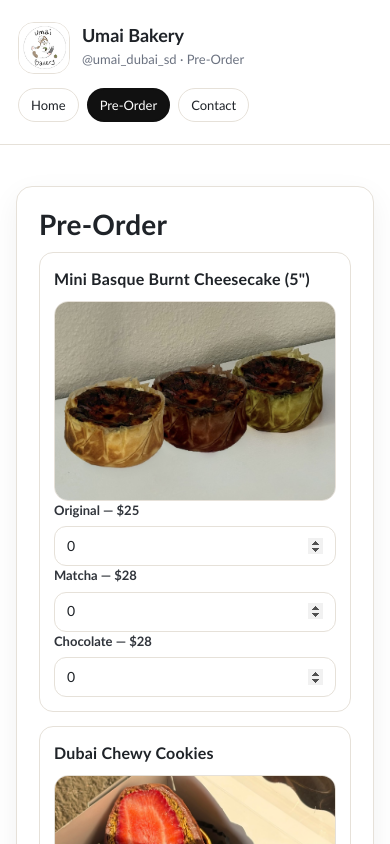
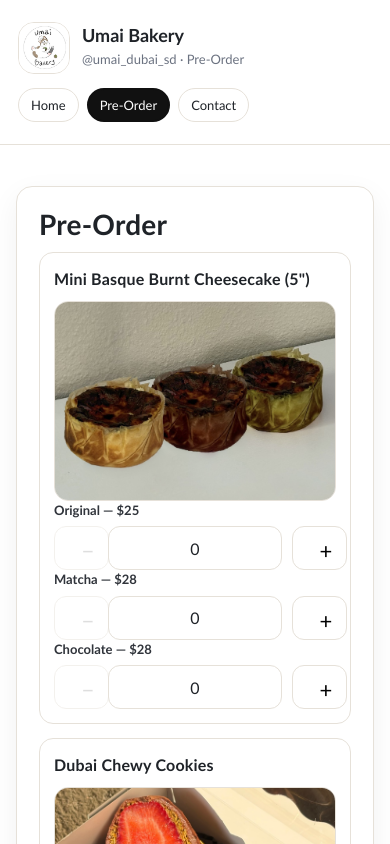
Before and after one commit to lahrry/Umai_Bakery, a React (Vite) app: page / in a window 390 px wide. Both pictures are taken after a click on the button "Pre-Order". Shown: the part 157-1001 px from the top of the page. Built offline with nearby package versions, Linux system fonts and the light colour scheme; no server answers.

Commit message:
UI + mobile qty stepper + pickup cutoff logic

```diff
--- a/src/App.css
+++ b/src/App.css
@@ -498,3 +498,35 @@
   height: auto;
   display: block;
 }
+
+/* ✅ Qty Stepper (mobile friendly) */
+.qtyStepper{
+  display: grid;
+  grid-template-columns: 44px 1fr 44px;
+  gap: 10px;
+  align-items: center;
+}
+
+.qtyBtn{
+  height: 44px;
+  border-radius: 12px;
+  border: 1px solid var(--border);
+  background: #fff;
+  font-size: 22px;
+  line-height: 1;
+  font-family: inherit;
+  cursor: pointer;
+}
+
+.qtyBtn:disabled{
+  opacity: 0.45;
+  cursor: not-allowed;
+}
+
+/* 기존 qtyInput 스타일을 그대로 쓰되,
+   iOS 줌 방지 위해 폰트 16px 권장 */
+.qtyInput{
+  height: 44px;
+  text-align: center;
+  font-size: 16px;
+}
--- a/src/App.tsx
+++ b/src/App.tsx
@@ -1,4 +1,3 @@
-// App.tsx (FULL)
 import React, { useMemo, useState } from "react";
 import "./App.css";
 
@@ -113,7 +112,8 @@
     const sat = addDays(thisSaturday, 7 * w);
 
     // ---- 컷오프 규칙 ----
-    // w === 0 인 경우만 "이번 주" 이므로 제한 적용
+    // 목요일에 주문하면 이번주 금요일 픽업 불가
+    // 금요일에 주문하면 이번주 토요일 픽업 불가
     const blockThisWeekFriday = w === 0 && dow === 4; // Thu
     const blockThisWeekSaturday = w === 0 && dow === 5; // Fri
 
@@ -137,6 +137,58 @@
   return options;
 }
 
+/** ✅ iOS/Instagram 브라우저에서 number spinner가 안 떠서,
+ *  - / + 스테퍼로 수량 조절 가능하게 만든 컴포넌트
+ */
+function QtyStepper(props: {
+  value: number;
+  min?: number;
+  max?: number;
+  onChange: (next: number) => void;
+  ariaLabel?: string;
+}) {
+  const { value, min = 0, max = 999, onChange, ariaLabel } = props;
+
+  const dec = () => onChange(Math.max(min, value - 1));
+  const inc = () => onChange(Math.min(max, value + 1));
+
+  return (
+    <div className="qtyStepper" aria-label={ariaLabel}>
+      <button
+        type="button"
+        className="qtyBtn"
+        onClick={dec}
+        disabled={value <= min}
+        aria-label="Decrease"
+      >
+        −
+      </button>
+
+      <input
+        className="qtyInput"
+        inputMode="numeric"
+        pattern="[0-9]*"
+        value={String(value)}
+        onChange={(e) => {
+          const cleaned = e.target.value.replace(/[^\d]/g, "");
+          const n = cleaned === "" ? 0 : Number(cleaned);
+          if (Number.isNaN(n)) return;
+          onChange(Math.min(max, Math.max(min, n)));
+        }}
+      />
+
+      <button
+        type="button"
+        className="qtyBtn"
+        onClick={inc}
+        disabled={value >= max}
+        aria-label="Increase"
+      >
+        +
+      </button>
+    </div>
+  );
+}
 
 export default function App() {
   const [tab, setTab] = useState<Tab>("home");
@@ -284,7 +336,6 @@
         body: JSON.stringify(payload),
       });
 
-// 여기까지 왔으면 "전송 시도"는 성공한 거라 바로 thanks로 보내기
       window.location.assign("/thanks.html");
     } catch {
       setStatus("error");
@@ -328,13 +379,8 @@
             <div className="menuBoard" style={{ marginTop: 0 }}>
               <h3 className="h3">Menu</h3>
 
-  {/* ✅ 메뉴판 큰 이미지 1장 */}
               <div className="menuPosterWrap">
-    <img
-      className="menuPosterImg"
-      src="/menu/menu-board.jpg"
-      alt="Umai Bakery Menu"
-    />
+                <img className="menuPosterImg" src="/menu/menu-board.jpg" alt="Umai Bakery Menu" />
               </div>
 
               <div className="menuCTA">
@@ -343,7 +389,6 @@
                 </button>
               </div>
             </div>
-
 
             <div className="grid2 homeRow" style={{ marginTop: 14 }}>
               <div className="info">
@@ -408,74 +453,61 @@
 
             <form className="form" onSubmit={onSubmit} noValidate>
               <div className="grid2">
-    {/* ✅ LEFT COLUMN: stack 2 boxes (same size as others) */}
+                {/* LEFT COLUMN */}
                 <div style={{ display: "grid", gap: 14 }}>
-      {/* Mini Basque Burnt Cheesecake */}
                   <div className="info">
                     <h3 className="h3">Mini Basque Burnt Cheesecake (5")</h3>
-        <img
-          className="sectionImg"
-          src="/menu/basque-cheesecake.jpg"
-          alt='Mini Basque Burnt Cheesecake (5")'
-        />
+                    <img className="sectionImg" src="/menu/basque-cheesecake.jpg" alt='Mini Basque Burnt Cheesecake (5")' />
 
                     <div className="field">
                       <label>Original — $25</label>
-          <input
-            className="qtyInput"
-            type="number"
+                      <QtyStepper
+                        value={form.cakeOriginalQty}
                         min={0}
-            value={form.cakeOriginalQty}
-            onChange={(e) => update("cakeOriginalQty", Number(e.target.value))}
+                        onChange={(n) => update("cakeOriginalQty", n)}
+                        ariaLabel="Cheesecake Original quantity"
                       />
                     </div>
 
                     <div className="field">
                       <label>Matcha — $28</label>
-          <input
-            className="qtyInput"
-            type="number"
+                      <QtyStepper
+                        value={form.cakeMatchaQty}
                         min={0}
-            value={form.cakeMatchaQty}
-            onChange={(e) => update("cakeMatchaQty", Number(e.target.value))}
+                        onChange={(n) => update("cakeMatchaQty", n)}
+                        ariaLabel="Cheesecake Matcha quantity"
                       />
                     </div>
 
                     <div className="field">
                       <label>Chocolate — $28</label>
-          <input
-            className="qtyInput"
-            type="number"
+                      <QtyStepper
+                        value={form.cakeChocolateQty}
                         min={0}
-            value={form.cakeChocolateQty}
-            onChange={(e) => update("cakeChocolateQty", Number(e.target.value))}
+                        onChange={(n) => update("cakeChocolateQty", n)}
+                        ariaLabel="Cheesecake Chocolate quantity"
                       />
                     </div>
                   </div>
 
-      {/* ✅ Dubai Strawberry Basque Mini Cake (same-size info box, placed under Mini Basque) */}
+                  {/* ✅ Dubai Strawberry Basque Mini Cake (주문 불가라 주석 유지) */}
                   {/* <div className="info">
                     <h3 className="h3">Dubai Strawberry Basque Mini Cake</h3>
-        <img
-          className="sectionImg"
-          src="/menu/strawberry-basque.jpg"
-          alt="Dubai Strawberry Basque Mini Cake"
-        />
+                    <img className="sectionImg" src="/menu/strawberry-basque.jpg" alt="Dubai Strawberry Basque Mini Cake" />
 
                     <div className="field" style={{ marginTop: 10 }}>
                       <label>Quantity — $13</label>
-          <input
-            className="qtyInput"
-            type="number"
+                      <QtyStepper
+                        value={form.strawberryBasqueQty}
                         min={0}
-            value={form.strawberryBasqueQty}
-            onChange={(e) => update("strawberryBasqueQty", Number(e.target.value))}
+                        onChange={(n) => update("strawberryBasqueQty", n)}
+                        ariaLabel="Strawberry Basque quantity"
                       />
                     </div>
                   </div> */}
                 </div>
 
-    {/* RIGHT COLUMN: Dubai Chewy Cookies */}
+                {/* RIGHT COLUMN */}
                 <div className="info">
                   <h3 className="h3">Dubai Chewy Cookies</h3>
                   <img className="sectionImg" src="/menu/dubai-cookie.jpg" alt="Dubai Chewy Cookie" />
@@ -488,33 +520,28 @@
 
                   <div className="field">
                     <label>Original — $8</label>
-        <input
-          className="qtyInput"
-          type="number"
+                    <QtyStepper
+                      value={form.cookieOriginalQty}
                       min={0}
                       max={10}
-          value={form.cookieOriginalQty}
-          onChange={(e) => update("cookieOriginalQty", Number(e.target.value))}
-          onBlur={() => markTouched("maxCookie")}
+                      onChange={(n) => update("cookieOriginalQty", n)}
+                      ariaLabel="Cookie Original quantity"
                     />
                   </div>
 
                   <div className="field">
                     <label>Strawberry — $9.5</label>
-        <input
-          className="qtyInput"
-          type="number"
+                    <QtyStepper
+                      value={form.cookieStrawberryQty}
                       min={0}
                       max={10}
-          value={form.cookieStrawberryQty}
-          onChange={(e) => update("cookieStrawberryQty", Number(e.target.value))}
-          onBlur={() => markTouched("maxCookie")}
+                      onChange={(n) => update("cookieStrawberryQty", n)}
+                      ariaLabel="Cookie Strawberry quantity"
                     />
                   </div>
                 </div>
               </div>
 
-  {/* ✅ errors / subtotal / rest stays SAME */}
               {(touched.minOrder || touched.nothing) && errors.minOrder && <div className="errorBox">{errors.minOrder}</div>}
               {touched.maxCookie && errors.maxCookie && <div className="errorBox">{errors.maxCookie}</div>}
               {touched.nothing && errors.nothing && <div className="errorBox">{errors.nothing}</div>}
```
Also changed, not shown: 1 other file (tests, documents, lock files or other folders). Lines whose indentation alone changed are shown as unchanged.
